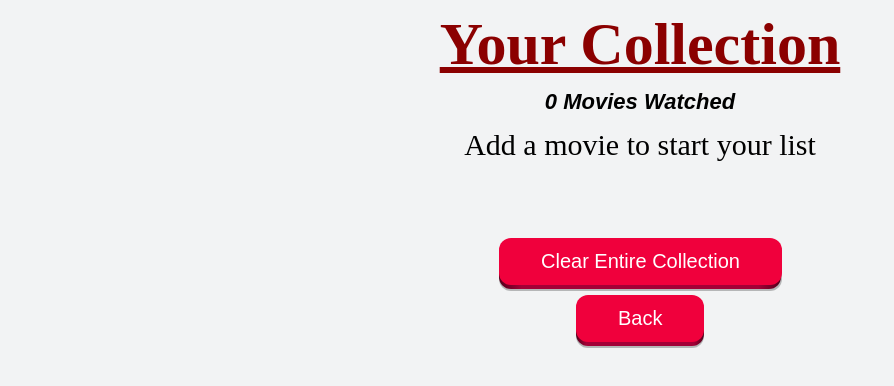
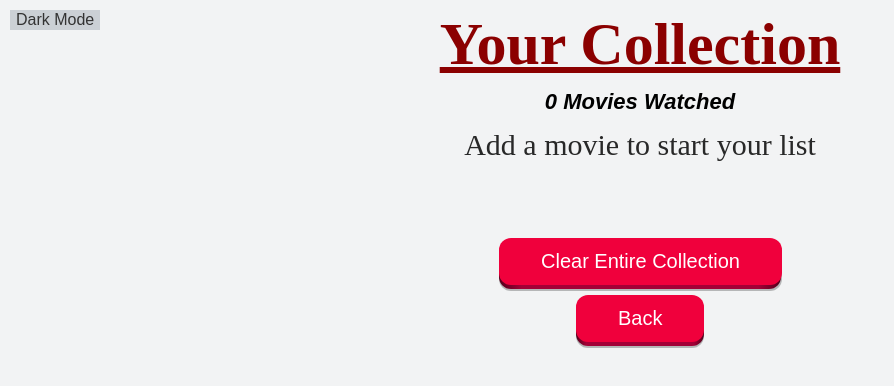
Before and after one commit to dylan-sloan/MovieSafe, a React (Create React App) app: page /#/collection in a window 1280 px wide. Shown: the top 386 px of the page, without its empty margins (0-894 px from the left). Built offline with nearby package versions, Linux system fonts and the light colour scheme.

Commit message:
Added darkMode to collection page and the body

```diff
--- a/src/components/Collection.js
+++ b/src/components/Collection.js
@@ -5,17 +5,36 @@ import WatchList from './WatchList';
 
 const Collection = () => {
   const navigate = useNavigate();
+  const DARK_MODE_KEY = 'darkMode';
 
   const [collectedMovies, setCollectedMovies] = useState([]);
+  const initialDarkMode = JSON.parse(localStorage.getItem(DARK_MODE_KEY)) || false;
+  const [darkMode, setDarkMode] = useState(initialDarkMode);
 
   useEffect(() => {
     const collectedMovieList = JSON.parse(localStorage.getItem("collectedMovies"))
     if (collectedMovieList) setCollectedMovies(prevCollectedMovies => [...prevCollectedMovies, ...collectedMovieList])
+
+    // Load dark mode state from local storage
+    const initialDarkMode = JSON.parse(localStorage.getItem(DARK_MODE_KEY)) || false;
+    setDarkMode(initialDarkMode);
   }, [])
 
   useEffect(() => {
-      localStorage.setItem("collectedMovies", JSON.stringify(collectedMovies))
+    localStorage.setItem("collectedMovies", JSON.stringify(collectedMovies))
   }, [collectedMovies])
+
+  useEffect(() => {
+    document.body.style.backgroundColor = darkMode ? '#282828' : '#f2f3f4';
+
+    // Save dark mode state to localStorage whenever it changes
+    localStorage.setItem(DARK_MODE_KEY, JSON.stringify(darkMode));
+
+    // Cleanup: reset body background color when component unmounts
+    return () => {
+      document.body.style.backgroundColor = '';
+    };
+  }, [darkMode]);
 
   function toggleClicked(id) {
     const newCollection = [...collectedMovies]
@@ -29,11 +48,18 @@ const Collection = () => {
     setCollectedMovies(newCollection);
   }
 
+  function toggleDarkMode() {
+    setDarkMode(prevDarkMode => !prevDarkMode);
+  }
+
   return (
     <div>
-        <h1 className="collectionHeading"> Your Collection </h1>
+        <h1 className={`collectionHeading ${darkMode ? 'dark-heading' : 'light-heading'}`}> Your Collection </h1>
+        <button className="darkModeButton" onClick={toggleDarkMode}>
+          {darkMode ? 'Light Mode' : 'Dark Mode'}
+        </button>
         <div className='totalWatched'>{collectedMovies.length} Movies Watched</div>
-        <div className='movieListContainer'>
+        <div className={`movieListContainer ${darkMode ? 'dark-mode' : 'light-mode'}`}>
           {
             <WatchList
               className="movieList"
--- a/src/components/Home.js
+++ b/src/components/Home.js
@@ -42,12 +42,20 @@ const Home = () => {
         return () => {
           document.removeEventListener('keydown', keyDownHandler);
         };
-      }, []);
+    }, []);
 
     useEffect(() => {
+        // Update body background color if dark mode
+        document.body.style.backgroundColor = darkMode ? '#282828' : '#f2f3f4';
+
         // Save dark mode state to localStorage whenever it changes
         localStorage.setItem(DARK_MODE_KEY, JSON.stringify(darkMode));
-    })
+
+        // Cleanup: reset body background color when component unmounts
+        return () => {
+            document.body.style.backgroundColor = '';
+        };
+    }, [darkMode]);
 
     function toggleWatched(id) {
         const newMovies = [...movies]
```
